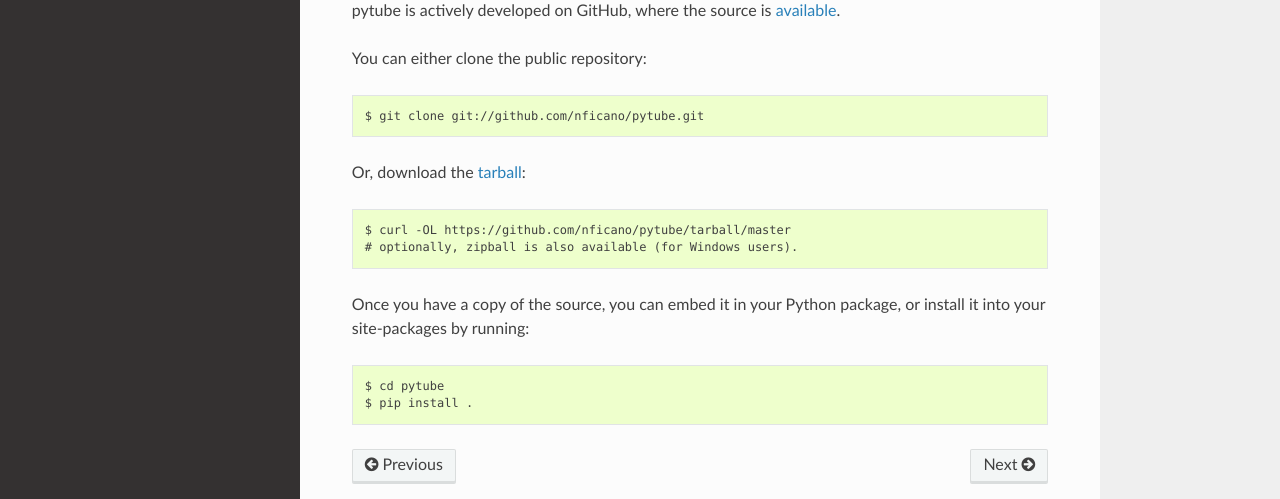
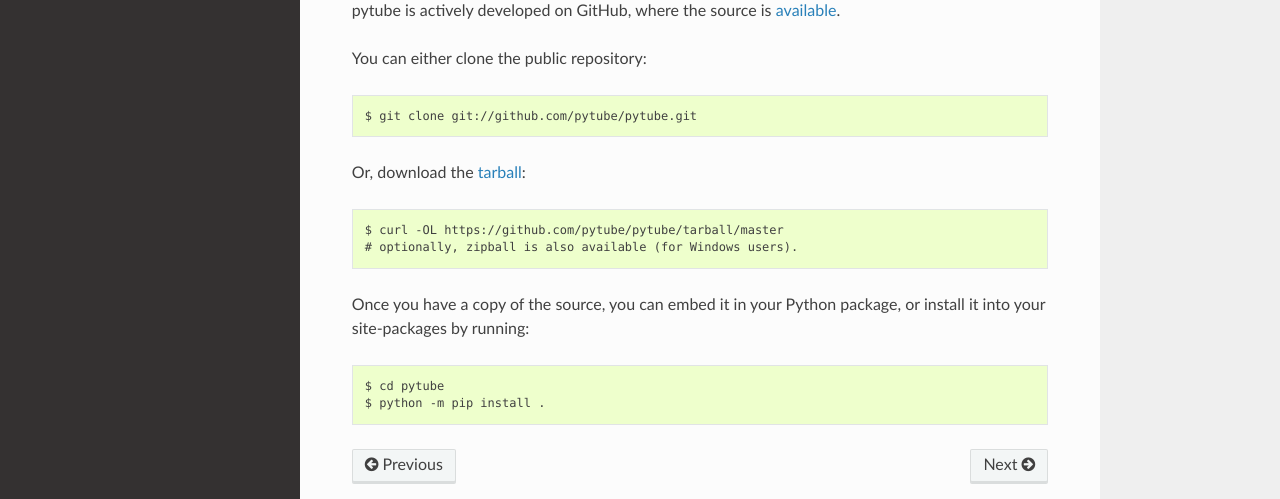
Before and after one commit to pytube/pytube, a Sphinx documentation site: the page built from docs/user/install.rst, in a window 1280 px wide and 994 px high. Shown: the part 380-879 px from the top of the window. Built offline with Sphinx 7.4.7 and the Read the Docs theme 2.0.0, drawn with Linux system fonts in a browser that asks for light colours; pages that are not in the unit, such as notebooks, are missing from menus.

Commit message:
Updated links in install directions.

```diff
--- a/docs/user/install.rst
+++ b/docs/user/install.rst
@@ -12,18 +12,18 @@
 Get the Source Code
 -------------------
 
-pytube is actively developed on GitHub, where the source is `available <https://github.com/nficano/pytube>`_.
+pytube is actively developed on GitHub, where the source is `available <https://github.com/pytube/pytube>`_.
 
 You can either clone the public repository::
 
-    $ git clone git://github.com/nficano/pytube.git
+    $ git clone git://github.com/pytube/pytube.git
 
-Or, download the `tarball <https://github.com/nficano/pytube/tarball/master>`_::
+Or, download the `tarball <https://github.com/pytube/pytube/tarball/master>`_::
 
-    $ curl -OL https://github.com/nficano/pytube/tarball/master
+    $ curl -OL https://github.com/pytube/pytube/tarball/master
     # optionally, zipball is also available (for Windows users).
 
 Once you have a copy of the source, you can embed it in your Python package, or install it into your site-packages by running::
 
     $ cd pytube
-    $ pip install .
+    $ python -m pip install .
```
